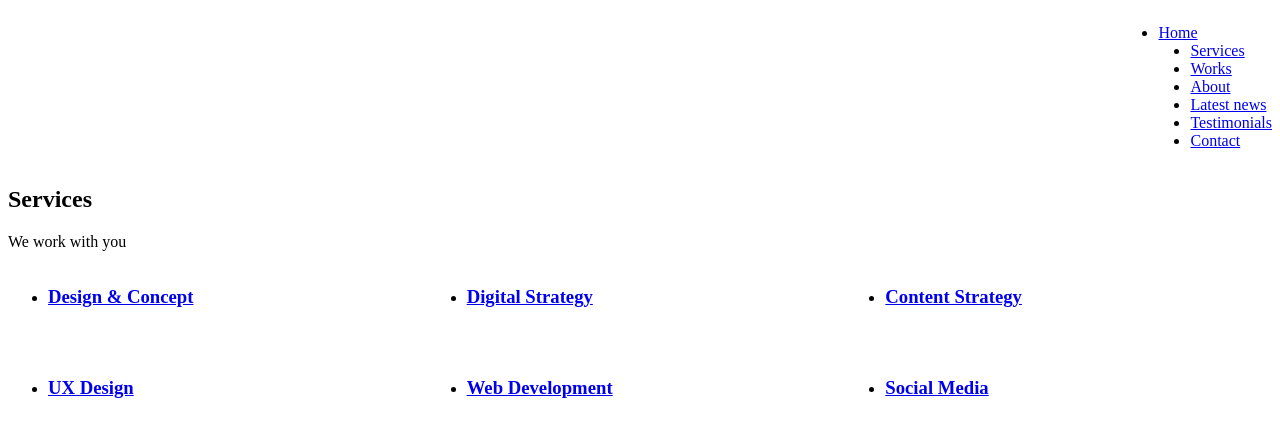
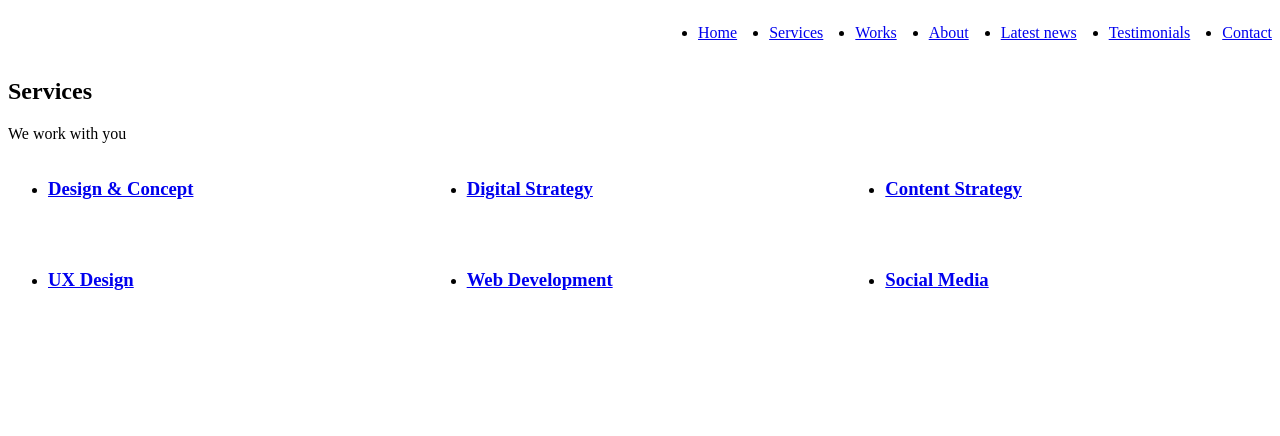
Before and after one commit to Ines-Oubabas/holbertonschool-web_front_end, a plain HTML site: page flexbox/6-index.html in a window 1280 px wide. Drawn offline with Linux system fonts and the light colour scheme; files whose address does not match are found by name.

Commit message:
Update 6-styles.css

```diff
--- a/flexbox/6-styles.css
+++ b/flexbox/6-styles.css
@@ -13,11 +13,15 @@
 }
 
 /* Navbar */
-nav {
+.nav {
   display: flex;
 }
 
-nav .nav-item + .nav-item {
+.nav .nav-item {
+  /* plus besoin de display ici */
+}
+
+.nav .nav-item + .nav-item {
   margin: var(--nav-item-margin);
 }
 
```
